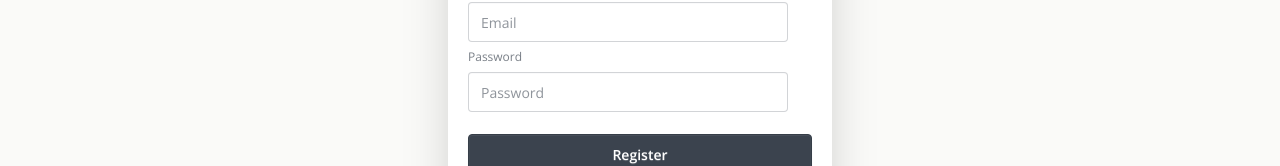
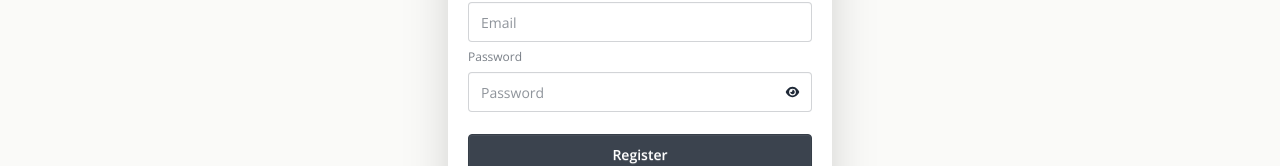
Before and after one commit to ahmedTonoy/GreenNest, a React (Vite) app: page /auth/register in a window 1280 px wide. Shown: the part 446-612 px from the top of the page. Built offline with nearby package versions, Linux system fonts and the light colour scheme; no server answers; a web font is replaced by a local one.

Commit message:
refactor(auth): extract reusable password input component enabled with password hide/show options

```diff
--- /dev/null
+++ b/src/features/auth/components/PasswordInput.jsx
@@ -0,0 +1,28 @@
+import { useState } from "react";
+import { FontAwesomeIcon } from "@fortawesome/react-fontawesome";
+import { faEye, faEyeSlash } from "@fortawesome/free-solid-svg-icons";
+
+const PasswordInput = ({ ...props }) => {
+  const [showPassword, setShowPassword] = useState(false);
+
+  return (
+    <div className="relative">
+      <input
+        {...props}
+        type={showPassword ? "text" : "password"}
+        className={`input w-full pr-10 ${props.className || ""}`}
+      />
+
+      <button
+        type="button"
+        onClick={() => setShowPassword((prev) => !prev)}
+        className="absolute top-1/2 right-3 -translate-y-1/2"
+        aria-label={showPassword ? "Hide password" : "Show password"}
+      >
+        <FontAwesomeIcon icon={showPassword ? faEyeSlash : faEye} />
+      </button>
+    </div>
+  );
+};
+
+export default PasswordInput;
--- a/src/features/auth/pages/Login.jsx
+++ b/src/features/auth/pages/Login.jsx
@@ -4,6 +4,7 @@ import { AuthContext } from "../../../app/providers/auth/AuthContext";
 import isValidEmail from "../utils/emailFormatValidator";
 import { toast } from "react-toastify";
 import authErrorHandler from "../utils/authErrorHandler";
+import PasswordInput from "../components/PasswordInput";
 
 const Login = () => {
   const { logIn, googleSignIn, resetPassword } = use(AuthContext);
@@ -78,17 +79,16 @@ const Login = () => {
           <input
             name="email"
             type="email"
-            className="input"
+            className="input w-full"
             placeholder="Email"
             required
             value={email}
             onChange={(e) => setEmail(e.target.value)}
           />
           <label className="label">Password</label>
-          <input
+          <PasswordInput
             name="password"
             type="password"
-            className="input"
             placeholder="Password"
             required
           />
--- a/src/features/auth/pages/Register.jsx
+++ b/src/features/auth/pages/Register.jsx
@@ -3,6 +3,7 @@ import { Link, useNavigate } from "react-router";
 import { AuthContext } from "../../../app/providers/auth/AuthContext";
 import { toast } from "react-toastify";
 import authErrorHandler from "../utils/authErrorHandler";
+import PasswordInput from "../components/PasswordInput";
 
 const Register = () => {
   const { createUser, updateUser } = use(AuthContext);
@@ -43,7 +44,7 @@ const Register = () => {
           <input
             name="name"
             type="text"
-            className="input"
+            className="input w-full"
             placeholder="Enter your name"
             required
           />
@@ -51,7 +52,7 @@ const Register = () => {
           <input
             name="url"
             type="text"
-            className="input"
+            className="input w-full"
             placeholder="Insert photo URL"
             required
           />
@@ -59,15 +60,14 @@ const Register = () => {
           <input
             name="email"
             type="email"
-            className="input"
+            className="input w-full"
             placeholder="Email"
             required
           />
           <label className="label">Password</label>
-          <input
+          <PasswordInput
             name="password"
             type="password"
-            className="input"
             placeholder="Password"
             required
           />
```
